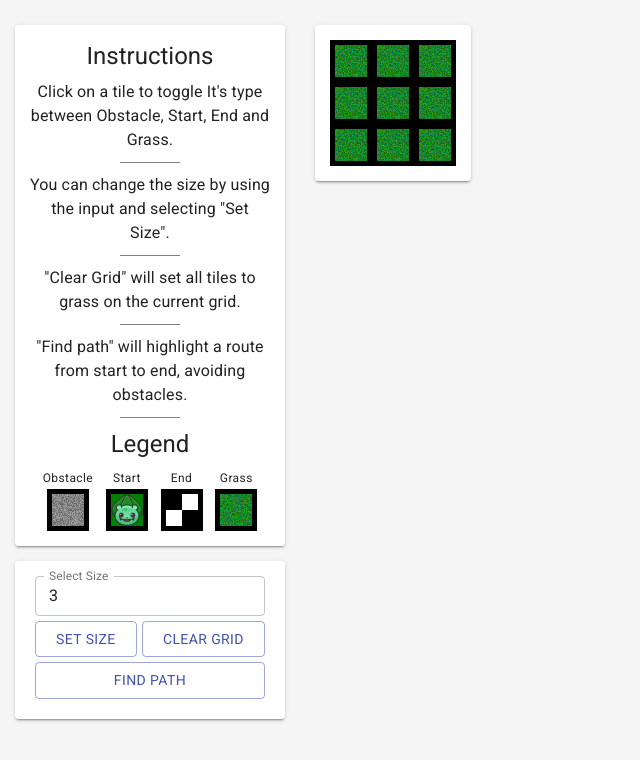
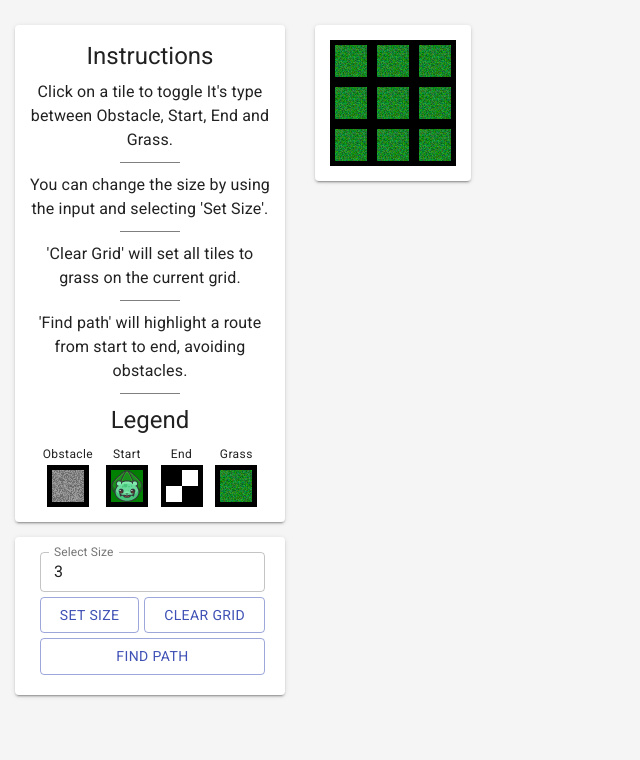
Before and after one commit to batosi175/poke-paths, a React (Create React App) app: page / in a window 1280 px wide. Shown: the top 760 px of the page, without its empty margins (0-640 px from the left). Built offline with nearby package versions, Linux system fonts and the light colour scheme.

Commit message:
adding comments throughout adding mapping functions where we have repeating data types removing hooks folder since we don't use it

```diff
--- a/src/Utils/AppUtils.tsx
+++ b/src/Utils/AppUtils.tsx
@@ -1,4 +1,4 @@
-import { TileProps, Coordinate } from "../model/Models";
+import { TileProp, Coordinate } from "../model/Models";
 import { TileEnum } from "../model/Enums";
 
 // sets our initial state for the grid
@@ -7,19 +7,19 @@ import { TileEnum } from "../model/Enums";
 //   [{value: 0, isPath:false}, {value: 0, isPath:false}, {value: 0, isPath:false}],
 //   [{value: 0, isPath:false}, {value: 0, isPath:false}, {value: 0, isPath:false}]
 // ]
-export const initialGridState = (size: number): TileProps[][] => {
+export const initialGridState = (size: number): TileProp[][] => {
   return Array(size).fill(
     Array(size).fill({ value: TileEnum.GRASS, isPath: false })
   );
 };
 
 // slightly less wordy function to make a deep copy of the grid
-export const copyGrid = (field: TileProps[][]): TileProps[][] => {
+export const copyGrid = (field: TileProp[][]): TileProp[][] => {
   return JSON.parse(JSON.stringify(field));
 };
 
 // will change the isPath properties of every tile to be false
-export const resetPath = (field: TileProps[][]): TileProps[][] => {
+export const resetPath = (field: TileProp[][]): TileProp[][] => {
   const fieldCopy = copyGrid(field);
   fieldCopy.forEach((row) => {
     row.forEach((col) => {
@@ -31,11 +31,11 @@ export const resetPath = (field: TileProps[][]): TileProps[][] => {
 
 // will take a grid, a starting position and a set of moves and returns a new grid where the isPath property is set to true if is on the route that comes from the api
 export const applyMoves = (
-  field: TileProps[][],
+  field: TileProp[][],
   startingPosition: Coordinate,
   moves: string[]
-): TileProps[][] => {
-  const newField: TileProps[][] = copyGrid(field);
+): TileProp[][] => {
+  const newField: TileProp[][] = copyGrid(field);
   newField[startingPosition.y][startingPosition.x].isPath = true;
   let currentPosition: Coordinate = { ...startingPosition };
   moves.forEach((move: string) => {
@@ -61,7 +61,7 @@ export const applyMoves = (
 
 // this takes in a grid and one of the TileEnums, and will search through the grid and return all matching entries coordiantes or will return an empty array.
 export const findAllCoordinatesByTileType = (
-  field: TileProps[][],
+  field: TileProp[][],
   type: TileEnum
 ): Coordinate[] => {
   let coordinates: Coordinate[] = [];
@@ -76,7 +76,7 @@ export const findAllCoordinatesByTileType = (
 };
 
 // for validation we check to see if we have less than or more than 1 starting location and ending location.
-export const handleGridValidation = (grid: TileProps[][]): string[] => {
+export const handleGridValidation = (grid: TileProp[][]): string[] => {
   const startingLocations = findAllCoordinatesByTileType(grid, TileEnum.START);
   const endingLocations = findAllCoordinatesByTileType(grid, TileEnum.END);
 
--- a/src/api/PokePathsRepository.tsx
+++ b/src/api/PokePathsRepository.tsx
@@ -12,6 +12,7 @@ const headers = {
 
 type ResponseOptions = ServerPathResponse | ErrorResponse;
 
+// fetching a path from the provided endpoint
 export const fetchPath = async (
   postBody: PokePathPostBody
 ): Promise<ResponseOptions> => {
@@ -20,6 +21,7 @@ export const fetchPath = async (
     headers,
     body: JSON.stringify(postBody),
   });
+  // the 400 error has a json body so we exclude it from here
   if (response.status !== 200 && response.status !== 400) {
     return {
       message: "There was a server issue, Error code: " + response.status,
--- a/src/component/App.tsx
+++ b/src/component/App.tsx
@@ -5,7 +5,7 @@ import { InputWithButtons } from "./InputWithButtons";
 import { Grid, makeStyles, createStyles, Paper } from "@material-ui/core";
 import { ErrorBanner } from "./ErrorBanner";
 import {
-  TileProps,
+  TileProp,
   PokePathPostBody,
   ServerPathResponse,
   ErrorResponse,
@@ -49,7 +49,7 @@ const App = () => {
   const classes = useStyles();
   const [gridSize, setGridSize] = useState(3);
   const [errorList, setErrors] = useState([] as string[]);
-  const [grid, setGrid] = useState<TileProps[][]>(() =>
+  const [grid, setGrid] = useState<TileProp[][]>(() =>
     initialGridState(gridSize)
   );
 
@@ -67,15 +67,16 @@ const App = () => {
   const handleTileClick = (xPosition: number, yPosition: number) => {
     clearErrors();
     setGrid((originalGrid) => {
-      const newGrid: TileProps[][] = resetPath(originalGrid);
+      const newGrid: TileProp[][] = resetPath(originalGrid);
       const enumLength: number = Object.keys(TileEnum).length / 2;
-      const currentTile: TileProps = newGrid[xPosition][yPosition];
+      const currentTile: TileProp = newGrid[xPosition][yPosition];
       const tileValue = (currentTile.value + 1) % enumLength;
       newGrid[xPosition][yPosition].value = tileValue;
       return newGrid;
     });
   };
 
+  // we get a size from the input and buttons component and if we get a value less than 2 for the size, we send an erro out instead
   const handleSetGridSize = (value: number) => {
     if (value >= 2) {
       setGridSize(value);
@@ -84,10 +85,12 @@ const App = () => {
     }
   };
 
+  // quick way to clear the grid to the initial state for the current size
   const handleClearGrid = () => {
     setGrid(initialGridState(gridSize));
   };
 
+  // we make this async for ledgibilty, since we get properties from an api
   const handleSubmit = async () => {
     const validationErrors = handleGridValidation(grid);
     if (validationErrors.length) {
@@ -105,7 +108,7 @@ const App = () => {
     const results: ServerPathResponse | ErrorResponse = await fetchPath(
       postBody
     );
-    // type guard for error checking from server
+    // type guard for error checking from server so we can handle errors
     const errorResponse = results as ErrorResponse;
     const successResponse = results as ServerPathResponse;
     if (errorResponse.message) {
--- a/src/component/Field.tsx
+++ b/src/component/Field.tsx
@@ -1,30 +1,38 @@
 import React, { memo } from "react";
 import Tile from "./Tile";
-import { TileProps } from "../model/Models";
+import { TileProp } from "../model/Models";
+import { makeStyles, createStyles } from "@material-ui/core";
 
 interface InputProps {
-  grid: TileProps[][];
+  grid: TileProp[][];
   click: Function;
 }
 
-const fieldStyle = {
-  display: "flex",
-  flexDirection: "column" as "column",
-  alignItems: "center",
-};
+const useStyles = makeStyles(() =>
+  createStyles({
+    fieldStyle: {
+      display: "flex",
+      flexDirection: "column",
+      alignItems: "center",
+    },
+    rowStyle: {
+      display: "flex",
+    },
+  })
+);
 
-const rowStyle = {
-  display: "flex",
-};
-
+// this will take a grid of shape TileProps[][] and a click function from the parent component
+// it will bubble up the click that comes from the tile component
+// this render's out our tiles in a n x n grid
 const Field = memo(({ grid, click }: InputProps) => {
+  const classes = useStyles();
   return (
     <div className="wrapper">
-      <div style={fieldStyle} className="field">
-        {grid.map((row: TileProps[], xPos) => {
+      <div className={classes.fieldStyle}>
+        {grid.map((row: TileProp[], xPos) => {
           return (
-            <div style={rowStyle} className="row" key={xPos}>
-              {row.map((col: TileProps, yPos) => {
+            <div className={classes.rowStyle} key={xPos}>
+              {row.map((col: TileProp, yPos) => {
                 return (
                   <Tile
                     tile={col}
--- a/src/component/InfoPanel.tsx
+++ b/src/component/InfoPanel.tsx
@@ -2,9 +2,9 @@ import React from "react";
 import { Grid, makeStyles, createStyles, Typography } from "@material-ui/core";
 import Tile from "./Tile";
 import { TileEnum } from "../model/Enums";
+import { TileProp } from "../model/Models";
 
-const useStyles = makeStyles(() =>
-  createStyles({
+const style = createStyles({
   columnCentered: {
     display: "flex",
     alignItems: "center",
@@ -20,35 +20,64 @@ const useStyles = makeStyles(() =>
     margin: "10px",
     borderBottom: "solid 1px rgba(0,0,0,.5)",
   },
-  })
+});
+
+const useStyles = makeStyles(style);
+
+interface TileLegend {
+  tile: TileProp;
+  label: string;
+}
+
+// easier to have a set of properties here since we just repeat the legend items
+const lengendTiles: TileLegend[] = [
+  { tile: { value: TileEnum.OBSTACLE, isPath: false }, label: "Obstacle" },
+  { tile: { value: TileEnum.START, isPath: false }, label: "Start" },
+  { tile: { value: TileEnum.END, isPath: false }, label: "End" },
+  { tile: { value: TileEnum.GRASS, isPath: false }, label: "Grass" },
+];
+
+const instructionContent = [
+  "Click on a tile to toggle It's type between Obstacle, Start, End and Grass.",
+  "You can change the size by using the input and selecting 'Set Size'.",
+  "'Clear Grid' will set all tiles to grass on the current grid.",
+  "'Find path' will highlight a route from start to end, avoiding obstacles.",
+];
+// this is not making use of makeStyles, so i can keep it outside the component
+const getInstructionContent = (instructionContent: string, index: number) => {
+  return (
+    <Typography variant="body1" align="center" key={"text" + index}>
+      {instructionContent}
+    </Typography>
   );
-
+};
+// This component provides some useful information to the user
+// it contains the instructions for interaction and a legend of the different tile types
+// we also display the legend in the order that they are cycled through
 export const InfoPanel = React.memo(() => {
   const classes = useStyles();
+
+  // since we are returning a bunch of the same data type i'm just mapping through a set of properties instead.
+  // it's inside the component since i'm using makeStyles
+  const getlegendItem = (tileLegend: TileLegend) => {
+    return (
+      <Grid className={classes.columnCentered} key={tileLegend.label}>
+        <Typography variant="caption">{tileLegend.label}</Typography>
+        <Tile tile={tileLegend.tile} clickable={false} click={() => {}} />
+      </Grid>
+    );
+  };
+
   return (
     <Grid container direction="column">
       <Typography variant="h5" align="center" gutterBottom>
         Instructions
       </Typography>
       <Grid container className={classes.columnCentered}>
-        <Typography variant="body1" align="center">
-          Click on a tile to toggle It's type between Obstacle, Start, End and
-          Grass.
-        </Typography>
-        <div className={classes.line} />
-        <Typography variant="body1" align="center">
-          You can change the size by using the input and selecting "Set Size".
-        </Typography>
-        <div className={classes.line} />
-        <Typography variant="body1" align="center">
-          "Clear Grid" will set all tiles to grass on the current grid.
-        </Typography>
-        <div className={classes.line} />
-        <Typography variant="body1" align="center">
-          "Find path" will highlight a route from start to end, avoiding
-          obstacles.
-        </Typography>
-        <div className={classes.line} />
+        {instructionContent.flatMap((instruction, index) => [
+          getInstructionContent(instruction, index),
+          <div className={classes.line} key={index} />,
+        ])}
       </Grid>
       <Grid container justify="center">
         <Typography variant="h5" gutterBottom>
@@ -56,39 +85,7 @@ export const InfoPanel = React.memo(() => {
         </Typography>
       </Grid>
       <Grid container className={classes.legendRow}>
-        <Grid className={classes.columnCentered}>
-          <Typography variant="caption">Obstacle</Typography>
-          <Tile
-            tile={{ value: TileEnum.OBSTACLE, isPath: false }}
-            clickable={false}
-            click={() => {}}
-          />
-        </Grid>
-        <Grid className={classes.columnCentered}>
-          <Typography variant="caption">Start</Typography>
-          <Tile
-            tile={{ value: TileEnum.START, isPath: false }}
-            clickable={false}
-            click={() => {}}
-          />
-        </Grid>
-        <Grid className={classes.columnCentered}>
-          <Typography variant="caption">End</Typography>
-          <Tile
-            tile={{ value: TileEnum.END, isPath: false }}
-            clickable={false}
-            click={() => {}}
-          />
-        </Grid>
-
-        <Grid className={classes.columnCentered}>
-          <Typography variant="caption">Grass</Typography>
-          <Tile
-            tile={{ value: TileEnum.GRASS, isPath: false }}
-            clickable={false}
-            click={() => {}}
-          />
-        </Grid>
+        {lengendTiles.map((legendTile) => getlegendItem(legendTile))}
       </Grid>
     </Grid>
   );
--- a/src/component/InputWithButtons.tsx
+++ b/src/component/InputWithButtons.tsx
@@ -7,48 +7,83 @@ import {
   createStyles,
 } from "@material-ui/core";
 
-interface inputProps {
+interface InputProps {
   setGridSize: Function;
   clearGrid: Function;
   findPath: Function;
 }
 
+interface ButtonProps {
+  label: string;
+  action: Function;
+}
+
 const useStyles = makeStyles(() =>
   createStyles({
     outerGrid: {
-      paddingLeft: "5px",
+      paddingLeft: "10px",
     },
     input: {
       marginBottom: "5px",
       flex: "1 1 auto",
       marginRight: "5px",
     },
-    textbox: {
-      flexGrow: 2,
-    },
-    submit: {
-      flex: "1  1 100%",
-    },
+    // textbox: {
+    //   flexGrow: 2,
+    // },
+    // submit: {
+    //   flex: "1  1 auto",
+    // },
   })
 );
 
+// this component bubbles up multiple actions.
+// It will send up the grid size in the text input whenever we choose to set it (either with the 'set grid' button or by pressing enter)
+// It will send an action to clear the grid to all grass tiles
+// It will also send an action that will cause us to contact the api and find a path
 export const InputWithButtons = ({
   setGridSize,
   clearGrid,
   findPath,
-}: inputProps) => {
+}: InputProps) => {
   const classes = useStyles();
   const [input, setInput] = useState(3);
 
+  // transforms the input value and set's it to a number in the local state
   const handleSetInput = (inputValue: string) => {
     const parsedValue: number = parseInt(inputValue);
     setInput(parsedValue);
   };
 
+  // makes the way we interact with buttons consistent so we can pass the actions as props to the mapping function
+  const handleSetGridSize = () => {
+    setGridSize(input);
+  };
+
+  const buttons: ButtonProps[] = [
+    { label: "Set Size", action: handleSetGridSize },
+    { label: "Clear Grid", action: clearGrid },
+    { label: "Find Path", action: findPath },
+  ];
+
+  const getButton = (button: ButtonProps) => {
+    return (
+      <Button
+        key={button.label}
+        className={classes.input}
+        variant="outlined"
+        color="primary"
+        onClick={() => button.action()}
+      >
+        {button.label}
+      </Button>
+    );
+  };
+
   return (
     <Grid container justify="center" className={classes.outerGrid}>
       <TextField
-        className={[classes.input, classes.textbox].join(" ")}
+        className={classes.input}
         variant="outlined"
         color="primary"
         type="number"
@@ -57,31 +92,9 @@ export const InputWithButtons = ({
         value={input}
         size="small"
         onChange={(e) => handleSetInput(e.target.value)}
+        onKeyUp={(e) => e.keyCode === 13 && handleSetGridSize()}
       />
-      <Button
-        className={classes.input}
-        variant="outlined"
-        color="primary"
-        onClick={() => setGridSize(input)}
-      >
-        Set Size
-      </Button>
-      <Button
-        className={classes.input}
-        variant="outlined"
-        color="primary"
-        onClick={() => clearGrid()}
-      >
-        Clear Grid
-      </Button>
-      <Button
-        className={[classes.input, classes.submit].join(" ")}
-        variant="outlined"
-        color="primary"
-        onClick={() => findPath()}
-      >
-        Find Path
-      </Button>
+      {buttons.map((button) => getButton(button))}
     </Grid>
   );
 };
--- a/src/component/Tile.tsx
+++ b/src/component/Tile.tsx
@@ -1,5 +1,5 @@
 import React, { memo } from "react";
-import { TileProps } from "../model/Models";
+import { TileProp } from "../model/Models";
 import { TileEnum } from "../model/Enums";
 import { makeStyles, createStyles } from "@material-ui/core";
 const bulbasaur = "bulbasaur.png";
@@ -8,7 +8,7 @@ const grassTile = "grasstile.png";
 const rockTile = "rocktile.png";
 
 interface InputProps {
-  tile: TileProps;
+  tile: TileProp;
   click: Function;
   clickable?: boolean;
 }
--- a/src/hooks/useCountRenders.tsx
+++ /dev/null
@@ -1,6 +0,0 @@
-import { useRef } from "react";
-
-export const useCountRenders = (componentName: string) => {
-  const renders = useRef(0);
-  console.log(componentName + " renders: ", renders.current++);
-};
--- a/src/model/Models.tsx
+++ b/src/model/Models.tsx
@@ -1,7 +1,7 @@
 import { TileEnum } from "./Enums";
 
 // The props that are sent down to the grid and the tile component is array indexed starting from top left to bottom right.
-export interface TileProps {
+export interface TileProp {
   value: TileEnum;
   isPath: boolean;
 }
```
Also changed, not shown: src/component/ErrorBanner.tsx (+8 -10 lines). Lines whose indentation alone changed are shown as unchanged.
